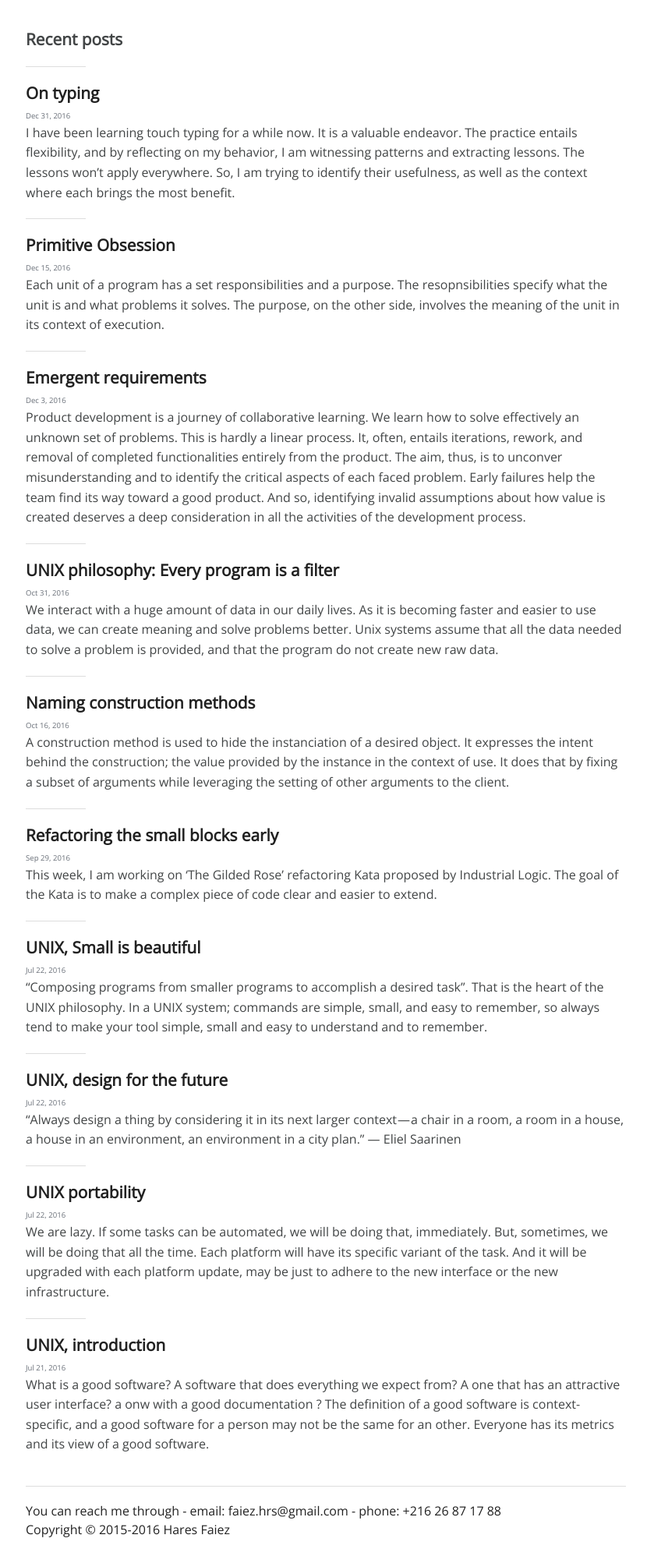
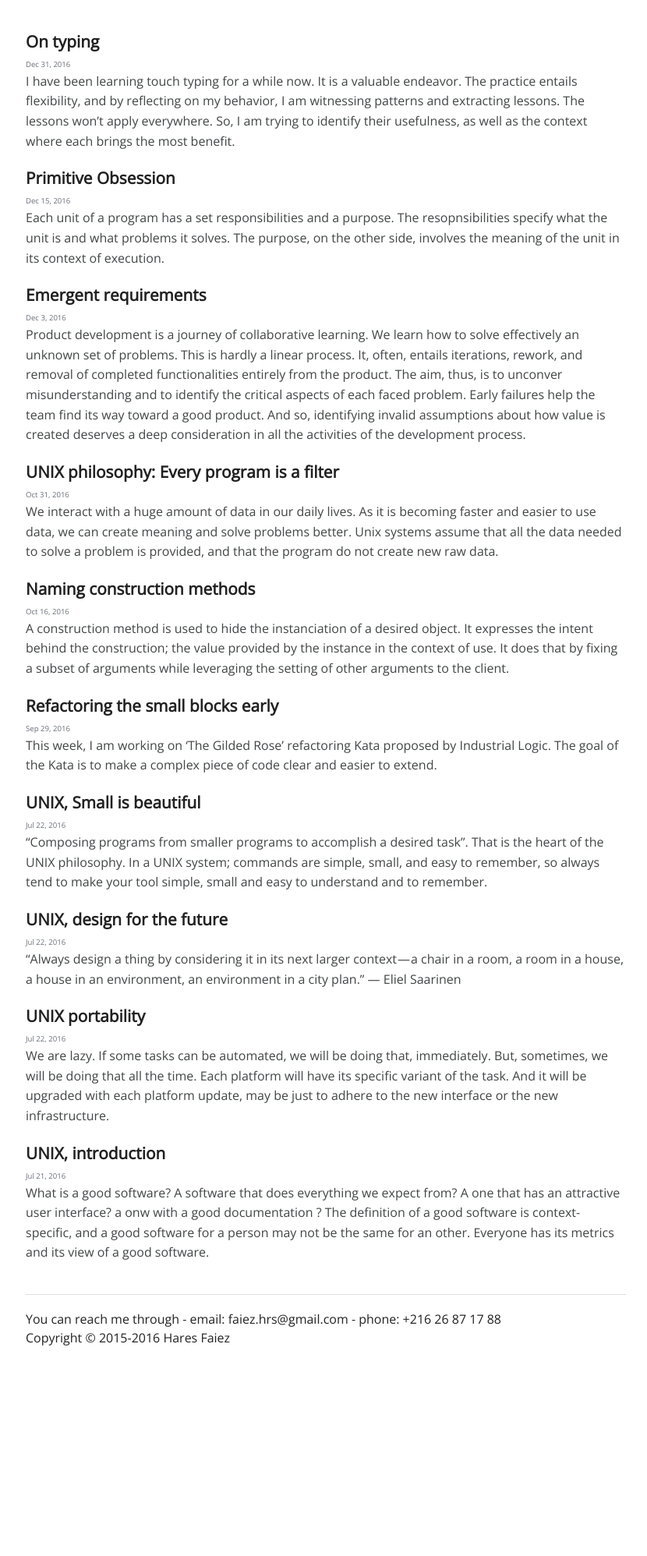
Before and after one commit to haresfaiez/haresfaiez.github.io, a Jekyll site: the page built from index.html, in a window 1280 px wide, cut to the strip 198-2194 px from the top of the page. Shown: the whole strip at 78% size, without its empty margins (222-1052 px from the left). Built offline with Jekyll 4.4.1, drawn with Linux system fonts in a browser that asks for light colours; some web fonts are replaced; after the commit the page ends 1948 px from its top, so only the background shows below that.

Commit message:
Remove the separators between the posts list in the home

```diff
--- a/_includes/about-me.html
+++ b/_includes/about-me.html
@@ -1,10 +1,10 @@
-<section class="row">
-  <div class="small-12 medium-12 large-2 columns">
+<section class="small-12 large-12 columns">
+  <div class="small-12 medium-12 large-3 columns">
     <figure class="avatar">
       <img src="{{ site.avatar }}" />
     </figure>
   </div>
-  <div class="small-12 medium-12 large-10 columns">
+  <div class="small-12 medium-12 large-9 columns">
     <h1 class="vertical-outset logo">
       <a href="{{ site.baseurl }}/">{{ site.title }}</a>
     </h1>
@@ -13,4 +13,3 @@
     </p>
   </div>
 </section>
-<hr class="separator transparent" />
--- a/_includes/posts.html
+++ b/_includes/posts.html
@@ -1,12 +1,6 @@
-{% include about-me.html %}
-
-<h2 class="headline">
-  Recent posts
-</h2>
-
+<section class="small-12 large-12 columns bloc">
   {% for post in site.posts %}
   <article class="text-bloc">
-  <hr class="separator" />
     <h3 class="accent vertical-outset headline">
       <a href="{{ post.url | prepend: site.baseurl }}">
 	{{ post.title }}
@@ -18,3 +12,4 @@
     {{ post.excerpt }}
   </article>
   {% endfor %}
+</section>
--- a/_sass/custom/_color.scss
+++ b/_sass/custom/_color.scss
@@ -8,10 +8,6 @@ $primary-color_light  : #424546;
 $bg-color             : #FFFFFF;
 $block-bg-color       : #1F2226;
 
-
-.transparent {
-  border-color: $bg-color;
-}
 
 .bloc > .headline {
   color: $primary-color_light;
--- a/_sass/custom/_spacing.scss
+++ b/_sass/custom/_spacing.scss
@@ -24,3 +24,7 @@ figure.avatar {
   margin: 0;
   width: 8em;
 }
+
+.bloc {
+  margin-top: 40px;
+}
--- a/_sass/custom/_typography.scss
+++ b/_sass/custom/_typography.scss
@@ -27,7 +27,3 @@ h1 {
 h2, h3, h4, h5, h6 {
   @include header;
 }
-
-.text-bloc > .separator {
-  width: 10%;
-}
--- a/index.html
+++ b/index.html
@@ -3,7 +3,6 @@ layout: default
 ---
 
 <div>
-    <section class="small-12 large-12 columns bloc">
-        {% include posts.html %}
-    </section>
+  {% include about-me.html %}
+  {% include posts.html %}
 </div>
```
Lines whose indentation alone changed are shown as unchanged.
